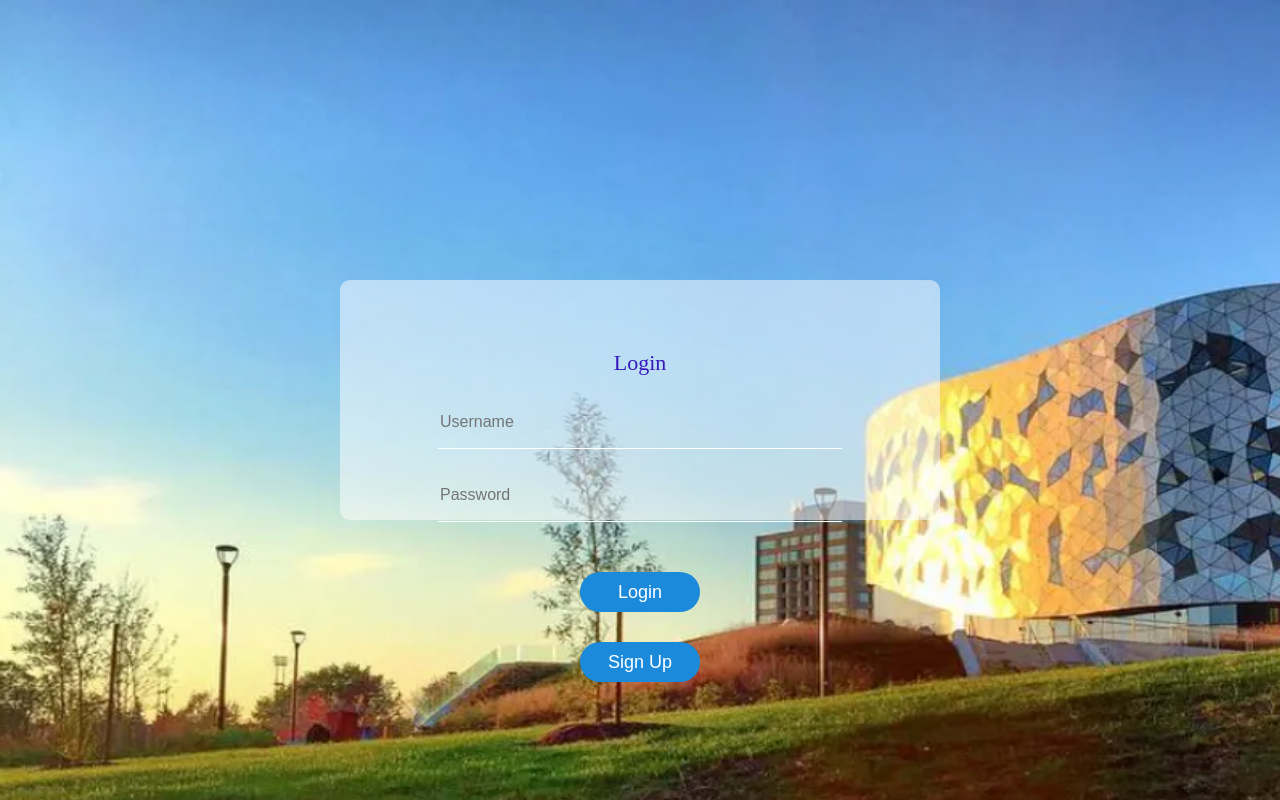
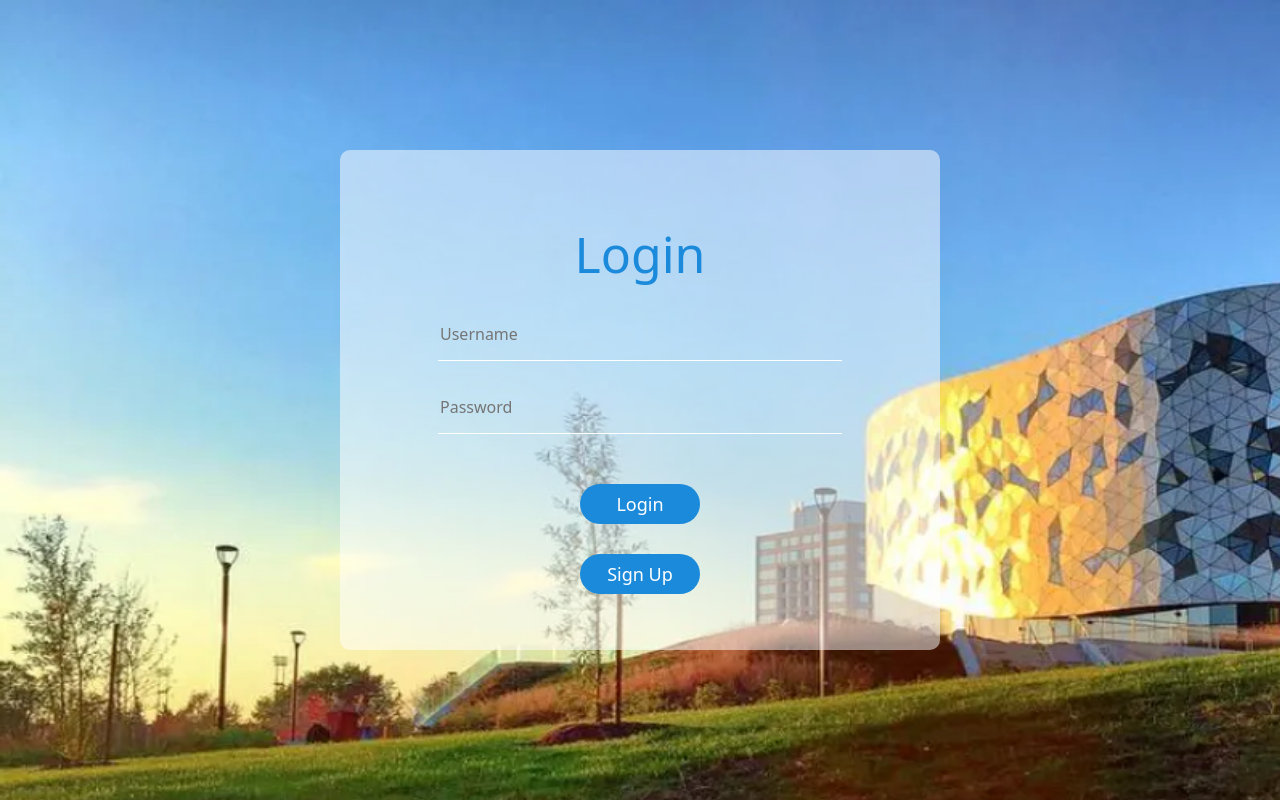
Before and after one commit to AndrewidRizk/CSHub-Hack, a Flask app: template templates/login.html in a window 1280 px wide. Run offline with Flask 2, Linux system fonts and the light colour scheme; the template is opened without the code that fills it, so the values that code supplies are empty.

Commit message:
Update fonts and size of login

```diff
--- a/templates/login.html
+++ b/templates/login.html
@@ -4,6 +4,10 @@
 <head>
     <title>Login Page</title>
     <style>
+
+        * {
+            font-family: system-ui, -apple-system, BlinkMacSystemFont, 'Segoe UI', Roboto, Oxygen, Ubuntu, Cantarell, 'Open Sans', 'Helvetica Neue', sans-serif;
+        }
         /* Add some cool effects */
         body {
             background-image: url("/static/image1.jpg");
@@ -14,7 +18,7 @@
         /* Center the login box */
         .login-box {
             width: 600px;
-            height: 240px;
+            height: 500px;
             background: rgba(255, 255, 255, 0.5);
             color: rgb(54, 24, 187);
             top: 50%;
@@ -26,6 +30,7 @@
             border-radius: 10px;
             text-align: center;
             box-shadow: 2px 2px 10px rgba(0, 0, 0, 0);
+            overflow: auto;
         }
 
         /* Add some hover effect on the button */
@@ -48,10 +53,6 @@
             background: #313b35;
 
         }
-
-
-
-
 
         /* Add some hover effect on the input fields */
         .login-box input[type="text"],
@@ -77,8 +78,9 @@
         .login-box h1 {
             margin: 0;
             padding: 0 0 20px;
-            font-size: 22px;
+            font-size: 50px;
             font-weight: normal;
+            color:#1c8adb;
         }
     </style>
 </head>
```
